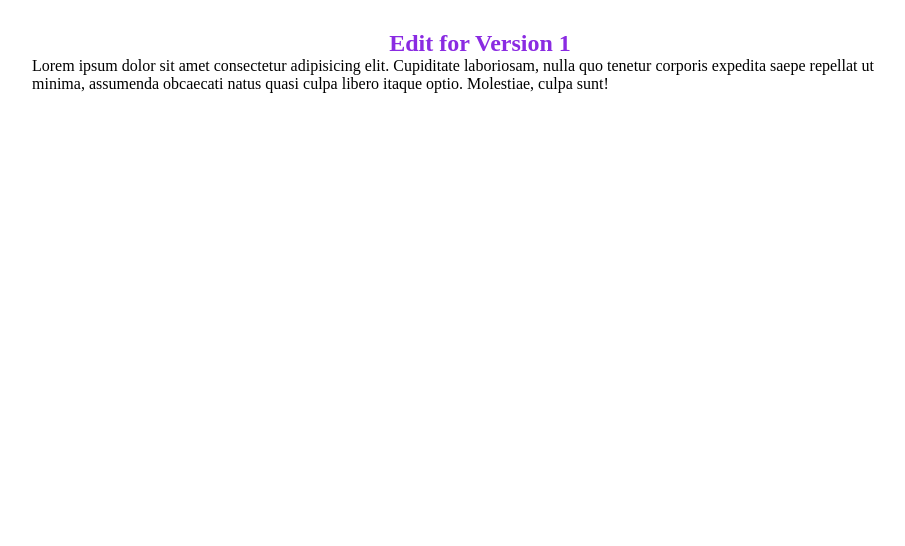
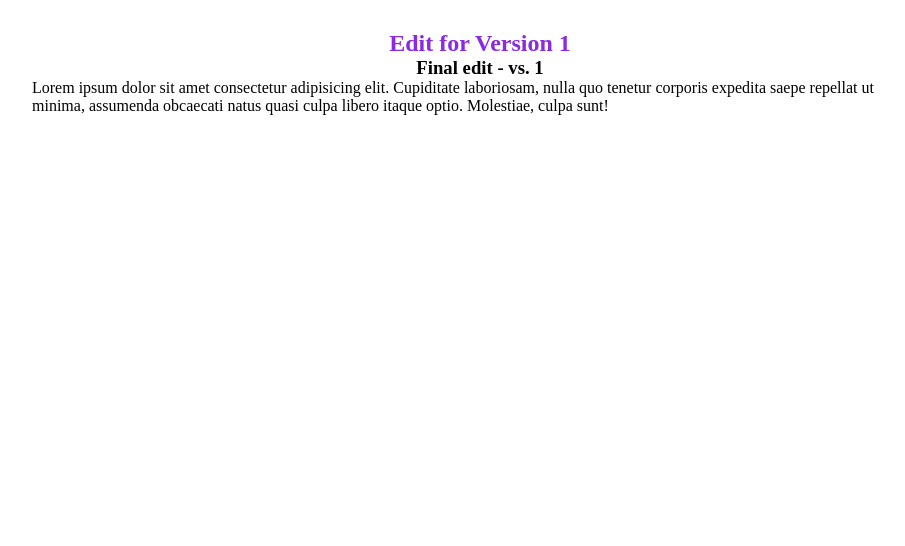
Before and after one commit to ekmortenjuulhansen/git_oevelse, a plain HTML site: page index.html in a window 1280 px wide. Shown: the part 254-800 px from the top of the page, without its empty margins (160-1065 px from the left). Drawn offline with Linux system fonts and the light colour scheme.

Commit message:
version_2_final_edit

```diff
--- a/index.html
+++ b/index.html
@@ -11,6 +11,7 @@
 <body>
     <h1>Version 1</h1>
     <h2>Edit for Version 1</h2>
+    <h3>Final edit - vs. 1</h3>
     <p>Lorem ipsum dolor sit amet consectetur adipisicing elit. Cupiditate laboriosam, nulla quo tenetur corporis
         expedita saepe repellat ut minima, assumenda obcaecati natus quasi culpa libero itaque optio. Molestiae, culpa
         sunt!</p>
```
